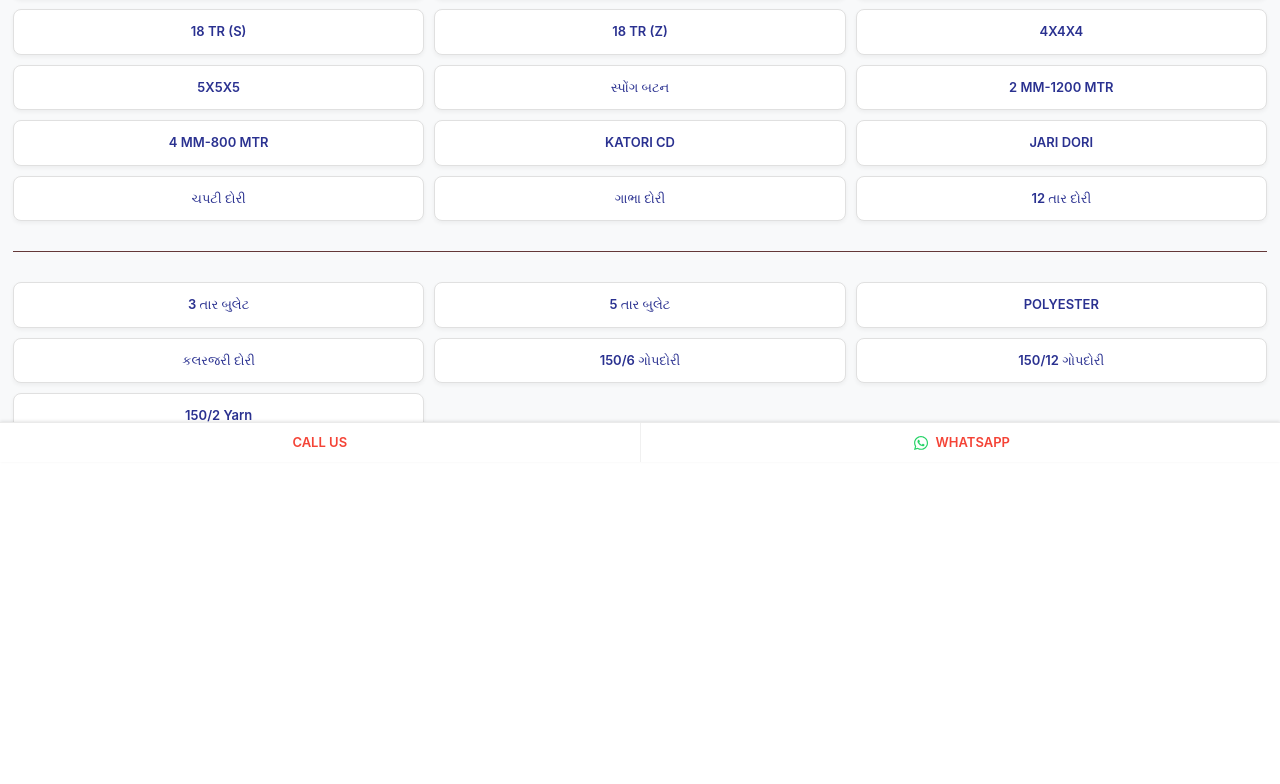
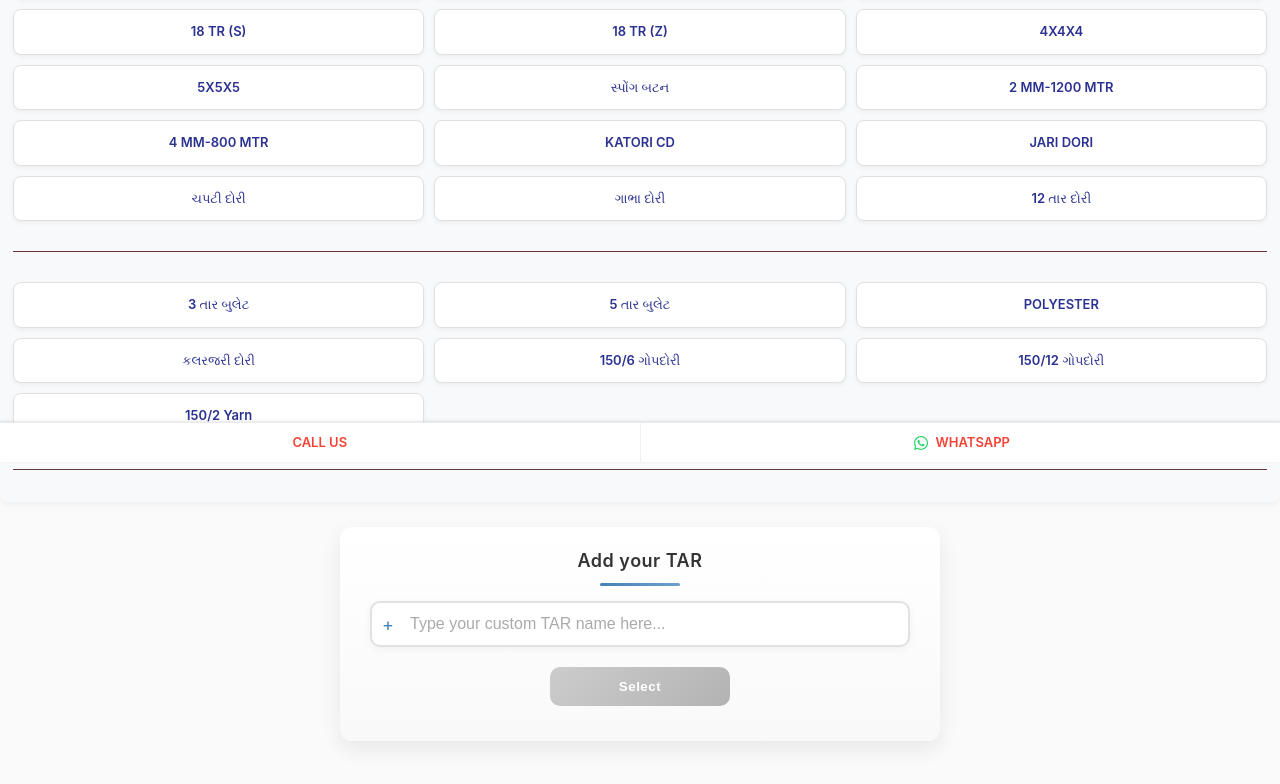
Before and after one commit to mehuljariwala/yarn-calculator, a React (Vite) app: page / in a window 1280 px wide. Shown: the part 338-1122 px from the top of the page. Before the commit the page ends 800 px from the top, so only its background shows below. Built offline with nearby package versions, Linux system fonts and the light colour scheme.

Commit message:
fix: custom tar

```diff
--- a/src/App.css
+++ b/src/App.css
@@ -1,3 +1,218 @@
+.app-container {
+  padding-bottom: 50px;
+}
+
+/* Custom Tar Container Styles */
+.custom-tar-container {
+  margin: 25px auto;
+  max-width: 600px;
+  padding: 20px;
+  background: linear-gradient(to bottom, #ffffff, #f9f9f9);
+  border-radius: 12px;
+  box-shadow: 0 8px 20px rgba(0, 0, 0, 0.08);
+  animation: fadeIn 0.5s ease-in-out;
+}
+
+.custom-tar-heading {
+  margin: 0 0 15px 0;
+  color: #333;
+  font-size: 18px;
+  font-weight: 600;
+  text-align: center;
+  letter-spacing: 0.5px;
+  position: relative;
+  padding-bottom: 12px;
+}
+
+.custom-tar-heading::after {
+  content: "";
+  position: absolute;
+  bottom: 0;
+  left: 50%;
+  transform: translateX(-50%);
+  width: 80px;
+  height: 3px;
+  background: linear-gradient(to right, #4682b4, #6ca0cf);
+  border-radius: 3px;
+}
+
+/* Input and Button Row Styles */
+.input-row,
+.button-row {
+  position: relative;
+  animation: fadeIn 0.5s ease-in-out;
+  width: 100%;
+  padding: 0 10px;
+}
+
+.input-row {
+  margin-bottom: 20px;
+}
+
+.button-row {
+  display: flex;
+  justify-content: center;
+  margin-bottom: 15px;
+}
+
+@keyframes fadeIn {
+  from {
+    opacity: 0;
+    transform: translateY(10px);
+  }
+  to {
+    opacity: 1;
+    transform: translateY(0);
+  }
+}
+
+.input-icon-wrapper {
+  position: relative;
+  flex: 1;
+}
+
+.input-icon {
+  position: absolute;
+  left: 12px;
+  top: 50%;
+  transform: translateY(-50%);
+  color: #4682b4;
+  font-size: 18px;
+  z-index: 2;
+}
+
+.custom-tar-text-input {
+  width: 100%;
+  padding: 12px 12px 12px 38px;
+  border: 2px solid #e1e1e1;
+  border-radius: 10px;
+  font-size: 16px;
+  transition: all 0.3s ease;
+  box-shadow: 0 2px 8px rgba(0, 0, 0, 0.05);
+  outline: none;
+  background-color: white;
+}
+
+.custom-tar-text-input:focus {
+  border-color: #3a6a8e;
+  box-shadow: 0 4px 12px rgba(70, 130, 180, 0.2);
+}
+
+.custom-tar-text-input::placeholder {
+  color: #aaa;
+  transition: color 0.3s ease;
+}
+
+.custom-tar-text-input:focus::placeholder {
+  color: #bbb;
+}
+
+.custom-tar-submit-btn {
+  display: flex;
+  align-items: center;
+  gap: 8px;
+  justify-content: center;
+  background: linear-gradient(135deg, #4682b4, #3a6a8e);
+  color: white;
+  border: none;
+  border-radius: 10px;
+  padding: 12px 28px;
+  cursor: pointer;
+  font-weight: 600;
+  letter-spacing: 0.5px;
+  transition: all 0.3s ease;
+  box-shadow: 0 4px 10px rgba(70, 130, 180, 0.3);
+  position: relative;
+  overflow: hidden;
+  width: auto;
+  min-width: 180px;
+}
+
+.btn-icon {
+  font-size: 16px;
+  font-weight: bold;
+}
+
+.custom-tar-submit-btn::after {
+  content: "";
+  position: absolute;
+  top: 0;
+  left: 0;
+  width: 100%;
+  height: 100%;
+  background: linear-gradient(rgba(255, 255, 255, 0.2), rgba(255, 255, 255, 0));
+  opacity: 0;
+  transition: opacity 0.3s ease;
+}
+
+.custom-tar-submit-btn:hover {
+  transform: translateY(-2px);
+  box-shadow: 0 6px 14px rgba(70, 130, 180, 0.4);
+}
+
+.custom-tar-submit-btn:hover::after {
+  opacity: 1;
+}
+
+.custom-tar-submit-btn:active {
+  transform: translateY(1px);
+  box-shadow: 0 2px 8px rgba(70, 130, 180, 0.3);
+}
+
+.custom-tar-submit-btn:disabled {
+  background: linear-gradient(135deg, #cccccc, #b3b3b3);
+  cursor: not-allowed;
+  box-shadow: none;
+  transform: none;
+}
+
+.custom-tar-submit-btn:disabled::after {
+  display: none;
+}
+
+/* Custom TAR Chips List */
+.custom-tars-list {
+  margin-top: 20px;
+  padding-top: 15px;
+  border-top: 1px solid #e1e1e1;
+}
+
+.custom-tars-label {
+  font-size: 14px;
+  color: #666;
+  margin-bottom: 10px;
+  font-weight: 500;
+}
+
+.custom-tars-chips {
+  display: flex;
+  flex-wrap: wrap;
+  gap: 8px;
+}
+
+.custom-tar-chip {
+  display: inline-flex;
+  align-items: center;
+  background-color: #f0f7ff;
+  border: 1px solid #c0d6ea;
+  color: #4682b4;
+  padding: 6px 12px;
+  border-radius: 16px;
+  font-size: 14px;
+  cursor: pointer;
+  transition: all 0.2s ease;
+}
+
+.custom-tar-chip:hover {
+  background-color: #e0f0ff;
+  box-shadow: 0 2px 5px rgba(0, 0, 0, 0.1);
+  transform: translateY(-1px);
+}
+
+.custom-tar-chip:active {
+  transform: translateY(0);
+}
+
 /* App.css - Improved compact version */
 body {
   margin: 0;
--- a/src/App.jsx
+++ b/src/App.jsx
@@ -11,6 +11,7 @@ const App = () => {
   const [yarnItems, setYarnItems] = useState([]);
   const [selectedColors, setSelectedColors] = useState([]);
   const [showRightChoices, setShowRightChoices] = useState(false);
+  const [customTarInput, setCustomTarInput] = useState("");
 
   // Left side options
   const leftOptions = [
@@ -40,6 +41,7 @@ const App = () => {
     "150/6 ગોપદોરી",
     "150/12 ગોપદોરી",
     "150/2 Yarn",
+    "LINE",
   ];
 
   // Right side mappings for each left option
@@ -556,10 +558,63 @@ const App = () => {
     ],
   };
 
+  // Color list for custom tars
+  const customTarColors = [
+    "RED",
+    "RANI",
+    "R.BLUE",
+    "BLACK",
+    "MAROON",
+    "MULTI",
+    "ORANGE",
+    "N.BLUE",
+    "YELLOW",
+    "RAMA",
+    "C.GREEN",
+    "B.PINK",
+    "FIROZI",
+    "JURMAN",
+    "L-CHIKU",
+    "D-CHIKU",
+    "MEHENDI",
+    "GRAY",
+    "L.MULTI",
+    "CREAM",
+    "COFFEE",
+    "WHITE",
+    "PEACH",
+    "PISTA",
+    "B.GREEN",
+    "WINE",
+    "GAJRI",
+    "MAJANTA",
+    "KANDA",
+    "LAVANDER",
+    "SKY",
+    "POPTI",
+    "JAMBLI",
+    "RANI MULTI",
+    "RUST",
+    "MUSTERD",
+    "LEMON",
+    "SILVER",
+    "L-COPPER",
+    "D-COPPER",
+  ];
+
   // Initialize yarn items for tracking quantities
   useEffect(() => {
     if (selectedLeftItem) {
-      const rightOptions = rightMappings[selectedLeftItem] || [];
+      let rightOptions;
+
+      // Check if it's in the mappings, otherwise it's a custom tar
+      if (rightMappings[selectedLeftItem]) {
+        rightOptions = rightMappings[selectedLeftItem];
+      } else {
+        // For custom tars, use the custom tar colors
+        rightOptions = customTarColors;
+      }
+
       const initialYarnItems = [];
 
       // Group items in pairs (2 per row)
@@ -635,6 +690,17 @@ const App = () => {
     setSelectedRightItem("");
   };
 
+  const handleCustomTarSubmit = () => {
+    if (customTarInput.trim() === "") return;
+
+    // Just select the custom tar immediately without adding to list
+    setSelectedLeftItem(customTarInput);
+    setShowRightChoices(false);
+
+    // Clear the input field
+    setCustomTarInput("");
+  };
+
   const onSendOrder = () => {
     let whatsappMessage = "";
     whatsappMessage += `${selectedLeftItem}${
@@ -689,11 +755,42 @@ const App = () => {
     if (!selectedLeftItem) {
       // First screen: show left choices
       return (
-        <Choice
-          options={leftOptions}
-          onChange={onLeftItemSelect}
-          title="SELECT TAR"
-        />
+        <div>
+          <Choice
+            options={leftOptions}
+            onChange={onLeftItemSelect}
+            title="SELECT TAR"
+          />
+          <div className="custom-tar-container">
+            <h3 className="custom-tar-heading">Add your TAR</h3>
+            <div className="input-row">
+              <div className="input-icon-wrapper">
+                <span className="input-icon">+</span>
+                <input
+                  type="text"
+                  value={customTarInput}
+                  onChange={(e) => setCustomTarInput(e.target.value)}
+                  placeholder="Type your custom TAR name here..."
+                  className="custom-tar-text-input"
+                  onKeyPress={(e) => {
+                    if (e.key === "Enter" && customTarInput.trim() !== "") {
+                      handleCustomTarSubmit();
+                    }
+                  }}
+                />
+              </div>
+            </div>
+            <div className="button-row">
+              <button
+                onClick={handleCustomTarSubmit}
+                className="custom-tar-submit-btn"
+                disabled={customTarInput.trim() === ""}
+              >
+                <span className="btn-text">Select</span>
+              </button>
+            </div>
+          </div>
+        </div>
       );
     } else {
       // Final screen: yarn selection (now directly after selecting left item)
```
